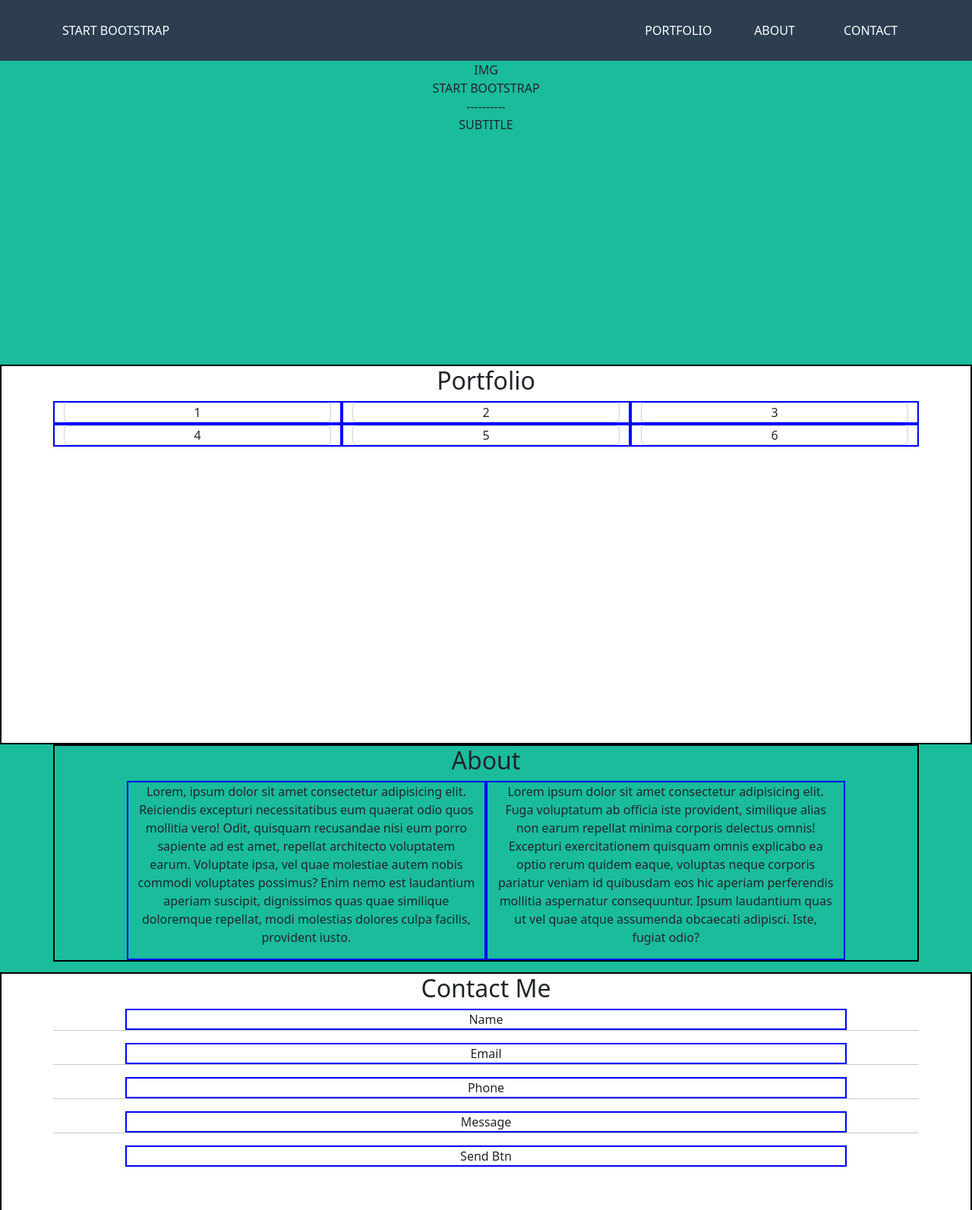
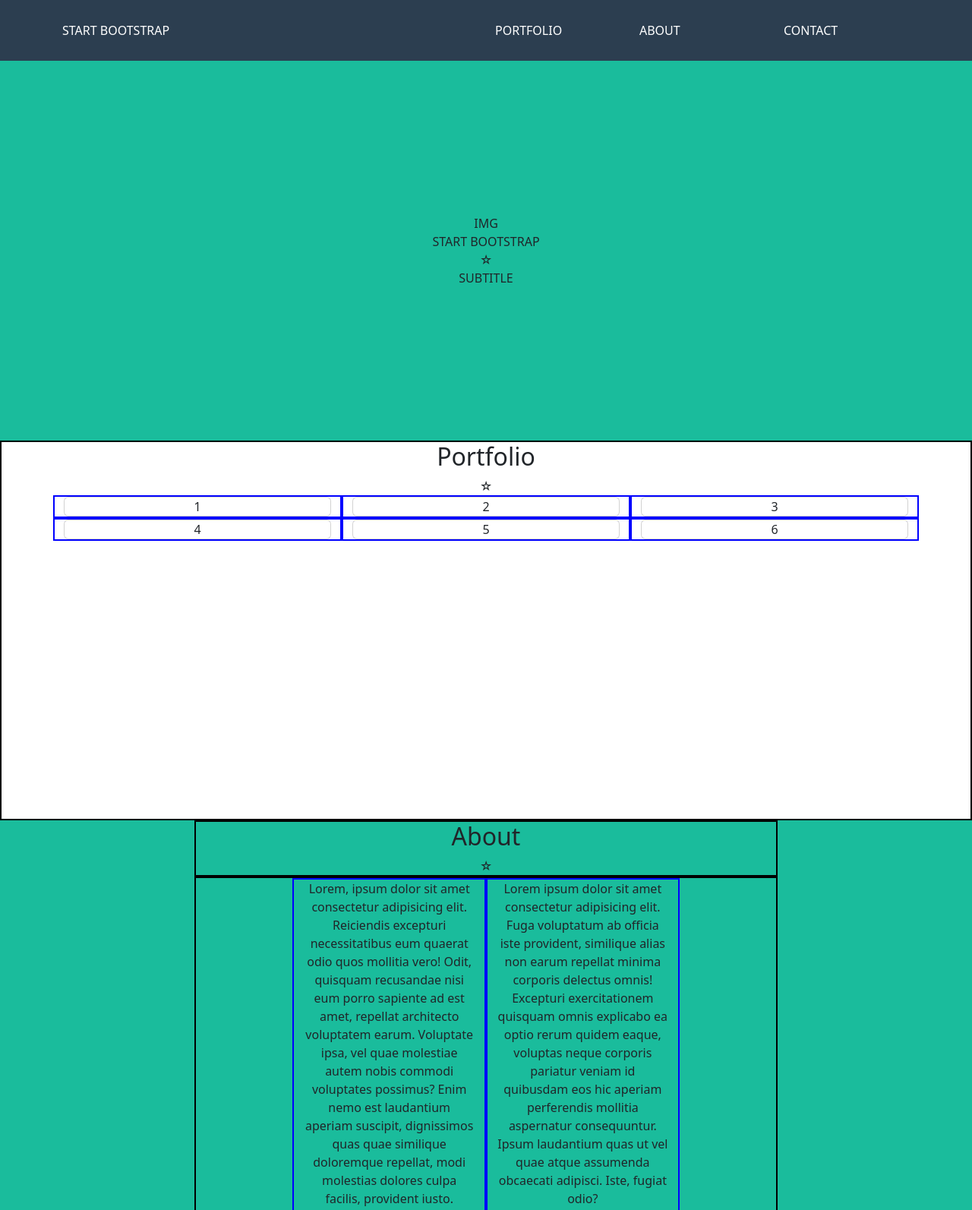
Before and after one commit to raffaele-catalano/html-css-bootstrap-freelancer, a plain HTML site: page index.html in a window 1280 px wide. Shown: the top 1593 px of the page at 76% size. Drawn offline with nearby package versions, Linux system fonts and the light colour scheme.

Commit message:
[html-css-fix] structure

```diff
--- a/assets/css/style.css
+++ b/assets/css/style.css
@@ -1,10 +1,6 @@
 /* :root {
     --header-bg:#2C3E50;
 } */
-
-.header-bg {
-    background-color: #2C3E50;
-}
 
 .secondary-bg {
     background-color: #1ABC9C;
@@ -12,10 +8,6 @@
 
 .tertiary-bg {
     background-color: #3A546D;
-}
-
-.footer-bg {
-    background-color: #2C3E50;
 }
 
 .debug {
@@ -32,10 +24,12 @@
 
 header {
     height: 80px;
+    background-color: #2C3E50;
+    color: white;
 }
 
 .rc-jumbotron {
-    min-height: 400px;
+    height: 500px;
 }
 
 .portfolio,
@@ -43,12 +37,18 @@ header {
     min-height: 500px;
 }
 
+.rc-container {
+    width: 60%;
+    margin: 0 auto;
+}
+
 .about {
-    min-height: 300px;
+    min-height: 400px;
 }
 
 footer {
-    min-height: 250px;
+    height: 250px;
+    background-color: #2C3E50;
 }
 
 .social {
--- a/index.html
+++ b/index.html
@@ -10,7 +10,6 @@
         href='https://cdnjs.cloudflare.com/ajax/libs/bootstrap/5.2.3/css/bootstrap.css'
         integrity='sha512-bR79Bg78Wmn33N5nvkEyg66hNg+xF/Q8NA8YABbj+4sBngYhv9P8eum19hdjYcY7vXk/vRkhM3v/ZndtgEXRWw=='
         crossorigin='anonymous'/>
-
         <!-- CSS -->
         <link rel="stylesheet" href="assets/css/style.css">
 
@@ -19,16 +18,16 @@
 
     <body>
 
-        <header class="header-bg">
+        <header>
             <div class="container h-100">
                 <div class="row h-100 align-items-center">
-                    <div class="col-11 col-lg-8 text-white">START BOOTSTRAP</div>
-                    <div class="col-1 d-lg-none text-white">H</div>
-                    <div class="d-none d-lg-block col-lg-4">
+                    <div class="col">START BOOTSTRAP</div>
+                    <div class="col text-end d-lg-none">H</div>
+                    <div class="col d-none d-lg-block">
                         <div class="row">
-                            <div class="col text-center text-white">PORTFOLIO</div>
-                            <div class="col text-center text-white">ABOUT</div>
-                            <div class="col text-center text-white">CONTACT</div>
+                            <div class="col">PORTFOLIO</div>
+                            <div class="col">ABOUT</div>
+                            <div class="col">CONTACT</div>
                         </div>
                     </div>
                 </div>
@@ -36,39 +35,41 @@
         </header>
 
         <div class="rc-jumbotron secondary-bg">
-            <div class="container-fluid h-100">
+            <div class="container text-center h-100">
                 <div class="row h-100 align-content-center">
-                    <div class="col-12 text-center">IMG</div>
-                    <div class="col-12 text-center">START BOOTSTRAP</div>
-                    <div class="col-12 text-center">----------</div>
-                    <div class="col-12 text-center">SUBTITLE</div>
+                    <div class="user">IMG</div>
+                    <div class="main-title">START BOOTSTRAP</div>
+                    <div class="star">&star;</div>
+                    <div class="subtitle">SUBTITLE</div>
                 </div>
             </div>
         </div>
 
         <main>
 
-
             <section class="portfolio debug-2">
+                <div class="container text-center h-100">
+                    <h2>Portfolio</h2>
+                    <div class="star">&star;</div>
+                </div>
                     <div class="container h-100">
-                    <div class="row h-100 text-center align-items-center">
-                        <h2>Portfolio</h2>
-                        <div class="col-md-6 col-lg-4 debug">
+                        <div class="row row-cols-1 row-cols-md-2 row-cols-lg-3 h-100 text-center align-items-center">
+                            <div class="col debug">
                                 <div class="card">1</div>
                             </div>
-                        <div class="col-md-6 col-lg-4 debug">
+                            <div class="col debug">
                                 <div class="card">2</div>
                             </div>
-                        <div class="col-md-6 col-lg-4 debug">
+                            <div class="col debug">
                                 <div class="card">3</div>
                             </div>
-                        <div class="col-md-6 col-lg-4 debug">
+                            <div class="col debug">
                                 <div class="card">4</div>
                             </div>
-                        <div class="col-md-6 col-lg-4 debug">
+                            <div class="col debug">
                                 <div class="card">5</div>
                             </div>
-                        <div class="col-md-6 col-lg-4 debug">
+                            <div class="col debug">
                                 <div class="card">6</div>
                             </div>
                         </div>
@@ -76,10 +77,15 @@
             </section>
 
             <section class="about secondary-bg">
-                <div class="container h-100 debug-2">
-                    <div class="row h-100 justify-content-center text-center">
+
+                <div class="rc-container text-center h-100 debug-2">
                     <h2>About</h2>
-                        <div class="col-7 col-md-4 col-lg-5 debug">
+                    <div class="star">&star;</div>
+                </div>
+                    <div class="rc-container h-100 debug-2">
+                        <div class="container-fluid">
+                            <div class="row row-cols-1 row-cols-md-2 row-cols-lg-3 h-100 justify-content-center text-center">
+                            <div class="col debug">
                                 <p>
                                     Lorem, ipsum dolor sit amet consectetur
                                     adipisicing elit. Reiciendis excepturi
@@ -94,7 +100,7 @@
                                     culpa facilis, provident iusto.
                                 </p>
                             </div>
-                        <div class="col-7 col-md-4 col-lg-5 debug">
+                            <div class="col debug">
                                 <p>
                                     Lorem ipsum dolor sit amet consectetur
                                     adipisicing elit. Fuga voluptatum ab officia
@@ -111,43 +117,46 @@
                             </div>
                         </div>
                         </div>
+
+                    </div>
             </section>
 
             <section class="contact-me debug-2">
-                <div class="container">
-                    <div class="row justify-content-center text-center">
+                <div class="container text-center">
                     <h2>Contact Me</h2>
+                    <div class="star">&star;</div>
+                </div>
+                    <div class="rc-container">
+                        <div class="container-fluid">
+                            <div class="row justify-content-center">
                                 <div class="col-7 col-md-8 col-lg-10 debug">Name</div>
-                        <hr>
                                 <div class="col-7 col-md-8 col-lg-10 debug">Email</div>
-                        <hr>
                                 <div class="col-7 col-md-8 col-lg-10 debug">Phone</div>
-                        <hr>
                                 <div class="col-7 col-md-8 col-lg-10 debug">Message</div>
-                        <hr>
                                 <div class="col-7 col-md-8 col-lg-10 debug">Send Btn</div>
+                            </div>
                         </div>
                     </div>
             </section>
 
         </main>
 
-        <footer class="footer-bg">
+        <footer>
 
-            <section class="social tertiary-bg debug-2">
+            <section class="social text-center tertiary-bg debug-2">
                 <div class="container h-100">
-                    <div class="row h-100 justify-content-center">
+                    <div class="row row-cols-1 row-cols-md-3 h-100 align-content-center">
 
-                        <div class="col-10 col-md-10 col-lg-4 debug">Location</div>
-                        <div class="col-10 col-md-10 col-lg-4 debug">Socia</div>
-                        <div class="col-10 col-md-10 col-lg-4 debug">About</div>
+                        <div class="col debug">Location</div>
+                        <div class="col debug">Social</div>
+                        <div class="col debug">About</div>
                     </div>
                 </div>
             </section>
 
             <section class="copyright text-center debug-2">
                 <div class="container h-100">
-                    <div class="row justify-content-center">
+                    <div class="row h-100 justify-content-center">
                         <div class="col-7 col-md-3 col-lg-4 debug">
                             <span>copyright</span>
                         </div>
```
Lines whose indentation alone changed are shown as unchanged.
